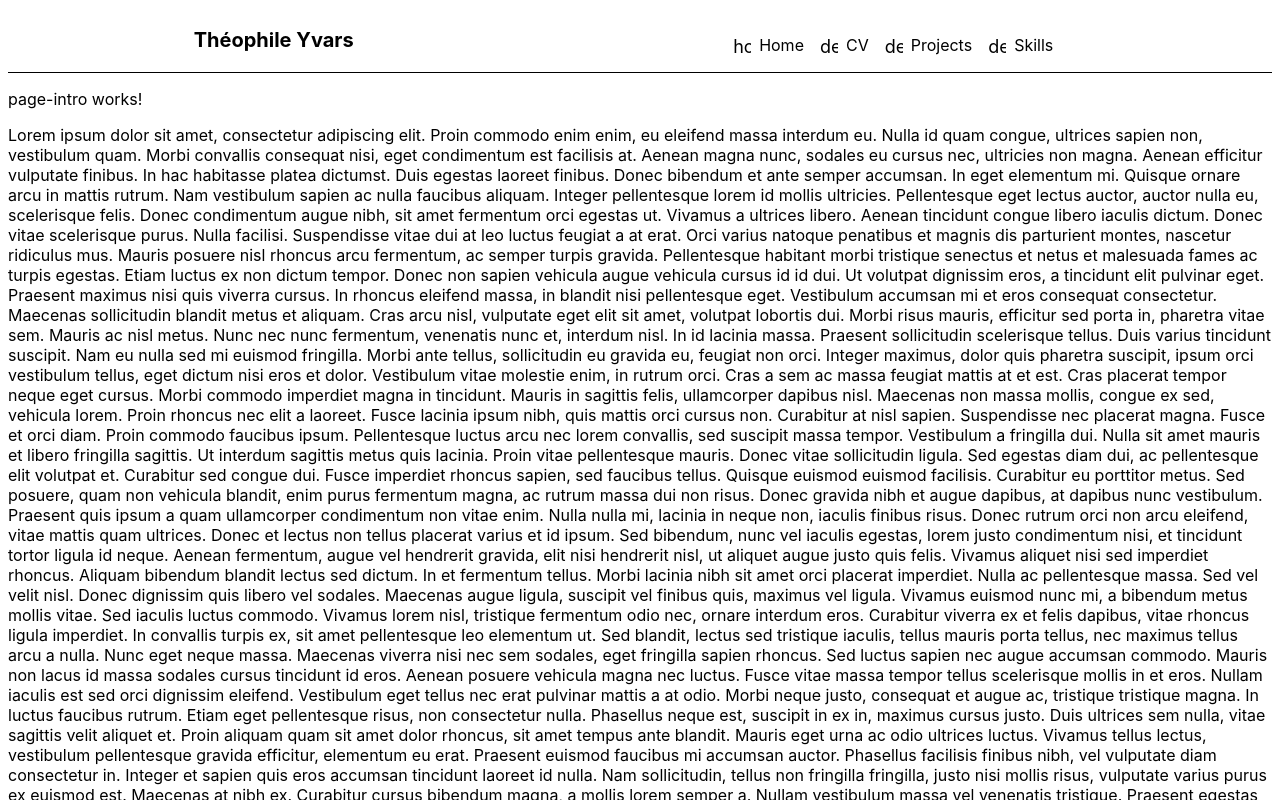
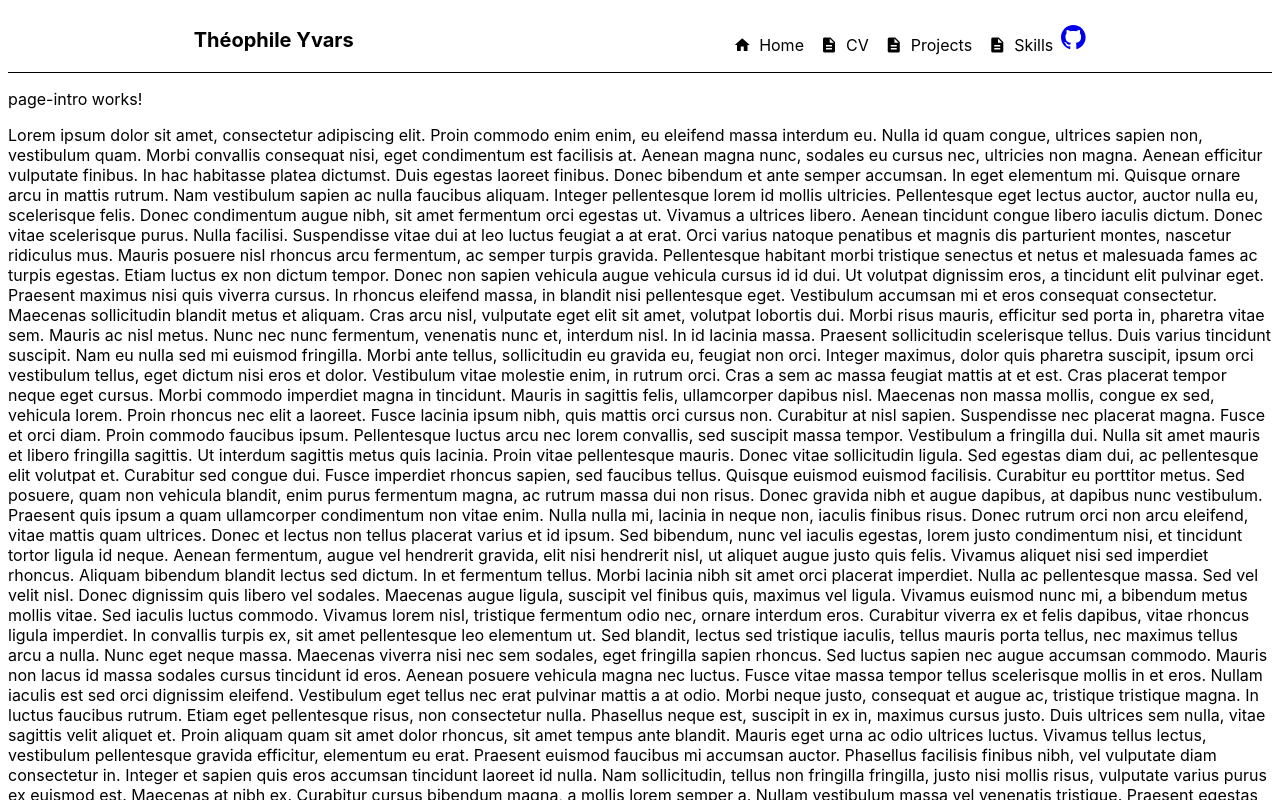
Before and after one commit to Theophile-Yvars/MyPageService, an Angular app in the folder MyPageIHM/: page /home in a window 1280 px wide. Shown: the top 800 px of the page. Built offline with nearby package versions, Linux system fonts and the light colour scheme.

Commit message:
:rocket: affichage des logos #2

```diff
--- a/MyPageIHM/src/app/app.component.html
+++ b/MyPageIHM/src/app/app.component.html
@@ -1 +1,2 @@
 <router-outlet></router-outlet>
+<link href="https://fonts.googleapis.com/icon?family=Material+Icons" rel="stylesheet">
--- a/MyPageIHM/src/app/page/components/header/header.component.css
+++ b/MyPageIHM/src/app/page/components/header/header.component.css
@@ -11,3 +11,7 @@
     font-size: 20px;
     font-weight: bolder;
 }
+
+.github-icon {
+    fill: currentColor;
+}
--- a/MyPageIHM/src/app/page/components/header/header.component.html
+++ b/MyPageIHM/src/app/page/components/header/header.component.html
@@ -27,8 +27,8 @@
         </button>
 
         <a _ngcontent-ng-c245922056="" href="https://github.com/Theophile-Yvars" aria-label="Github" target="_blank" rel="noopener">
-            <svg _ngcontent-ng-c245922056="" width="25" height="24" viewBox="0 0 25 24" fill="none" xmlns="http://www.w3.org/2000/svg" alt="Github">
-                <path _ngcontent-ng-c245922056="" d="M12.3047 0C5.50634 0 0 5.50942 0 12.3047C0 17.7423 3.52529 22.3535 8.41332 23.9787C9.02856 24.0946 9.25414 23.7142 9.25414 23.3871C9.25414 23.0949 9.24389 22.3207 9.23876 21.2953C5.81601 22.0377 5.09414 19.6444 5.09414 19.6444C4.53427 18.2243 3.72524 17.8449 3.72524 17.8449C2.61064 17.082 3.81137 17.0973 3.81137 17.0973C5.04697 17.1835 5.69604 18.3647 5.69604 18.3647C6.79321 20.2463 8.57636 19.7029 9.27978 19.3881C9.39052 18.5924 9.70736 18.0499 10.0591 17.7423C7.32641 17.4347 4.45429 16.3765 4.45429 11.6618C4.45429 10.3185 4.9311 9.22133 5.72065 8.36C5.58222 8.04931 5.16694 6.79833 5.82831 5.10337C5.82831 5.10337 6.85883 4.77319 9.2121 6.36459C10.1965 6.09082 11.2424 5.95546 12.2883 5.94931C13.3342 5.95546 14.3801 6.09082 15.3644 6.36459C17.7023 4.77319 18.7328 5.10337 18.7328 5.10337C19.3942 6.79833 18.9789 8.04931 18.8559 8.36C19.6403 9.22133 20.1171 10.3185 20.1171 11.6618C20.1171 16.3888 17.2409 17.4296 14.5031 17.7321C14.9338 18.1012 15.3337 18.8559 15.3337 20.0084C15.3337 21.6552 15.3183 22.978 15.3183 23.3779C15.3183 23.7009 15.5336 24.0854 16.1642 23.9623C21.0871 22.3484 24.6094 17.7341 24.6094 12.3047C24.6094 5.50942 19.0999 0 12.3047 0Z"></path>
+            <svg class="github-icon" width="25" height="24" viewBox="0 0 25 24" fill="none" xmlns="http://www.w3.org/2000/svg" alt="Github">
+                <path d="M12.3047 0C5.50634 0 0 5.50942 0 12.3047C0 17.7423 3.52529 22.3535 8.41332 23.9787C9.02856 24.0946 9.25414 23.7142 9.25414 23.3871C9.25414 23.0949 9.24389 22.3207 9.23876 21.2953C5.81601 22.0377 5.09414 19.6444 5.09414 19.6444C4.53427 18.2243 3.72524 17.8449 3.72524 17.8449C2.61064 17.082 3.81137 17.0973 3.81137 17.0973C5.04697 17.1835 5.69604 18.3647 5.69604 18.3647C6.79321 20.2463 8.57636 19.7029 9.27978 19.3881C9.39052 18.5924 9.70736 18.0499 10.0591 17.7423C7.32641 17.4347 4.45429 16.3765 4.45429 11.6618C4.45429 10.3185 4.9311 9.22133 5.72065 8.36C5.58222 8.04931 5.16694 6.79833 5.82831 5.10337C5.82831 5.10337 6.85883 4.77319 9.2121 6.36459C10.1965 6.09082 11.2424 5.95546 12.2883 5.94931C13.3342 5.95546 14.3801 6.09082 15.3644 6.36459C17.7023 4.77319 18.7328 5.10337 18.7328 5.10337C19.3942 6.79833 18.9789 8.04931 18.8559 8.36C19.6403 9.22133 20.1171 10.3185 20.1171 11.6618C20.1171 16.3888 17.2409 17.4296 14.5031 17.7321C14.9338 18.1012 15.3337 18.8559 15.3337 20.0084C15.3337 21.6552 15.3183 22.978 15.3183 23.3779C15.3183 23.7009 15.5336 24.0854 16.1642 23.9623C21.0871 22.3484 24.6094 17.7341 24.6094 12.3047C24.6094 5.50942 19.0999 0 12.3047 0Z"></path>
             </svg>
         </a>
     </div>
```
